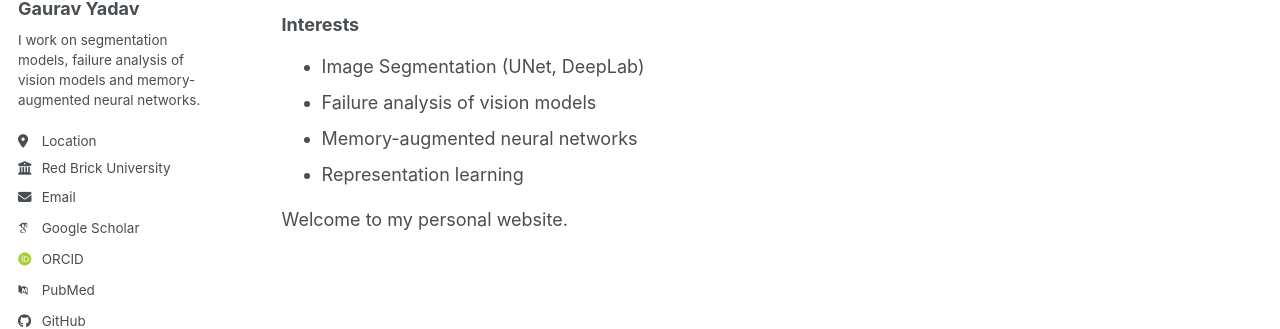
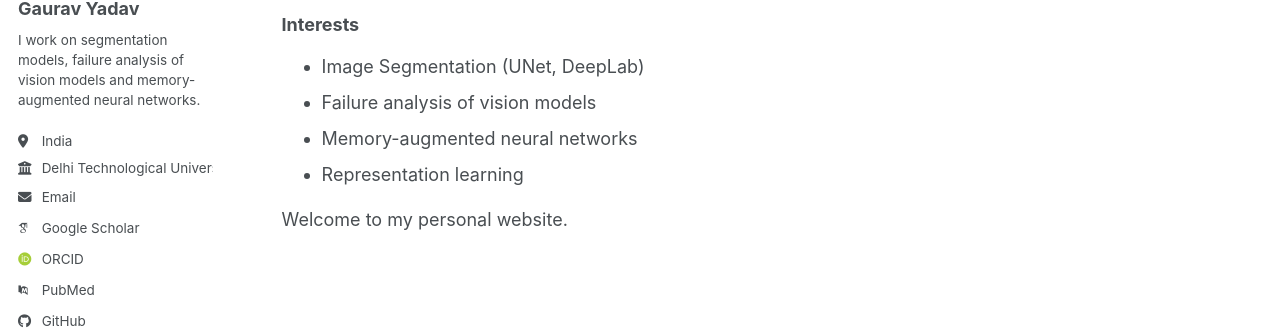
Before and after one commit to gauravyadav-ai/gauravyadav-ai.github.io, a Jekyll site: the page built from index.md, in a window 1280 px wide. Shown: the part 288-617 px from the top of the page. Built offline with Jekyll 4.4.1, drawn with Linux system fonts in a browser that asks for light colours; some web fonts are replaced; a script bundle is joined from its source files by our own code; library files that are not in the unit come from our copies.

Commit message:
Update _config.yml

```diff
--- a/_config.yml
+++ b/_config.yml
@@ -27,10 +27,10 @@ author:
   name             : "Gaurav Yadav"
   pronouns         : # example: "she/her"
   bio              : "I work on segmentation models, failure analysis of vision models and memory-augmented neural networks."
-  location         : "Location"
-  employer         : "Red Brick University"
+  location         : "India"
+  employer         : "Delhi Technological University"
   uri              : # URL
-  email            : "none@example.org"
+  email            : "gaurav9810556918@gmail.com"
 
   # Academic websites
   academia         : # URL
```
